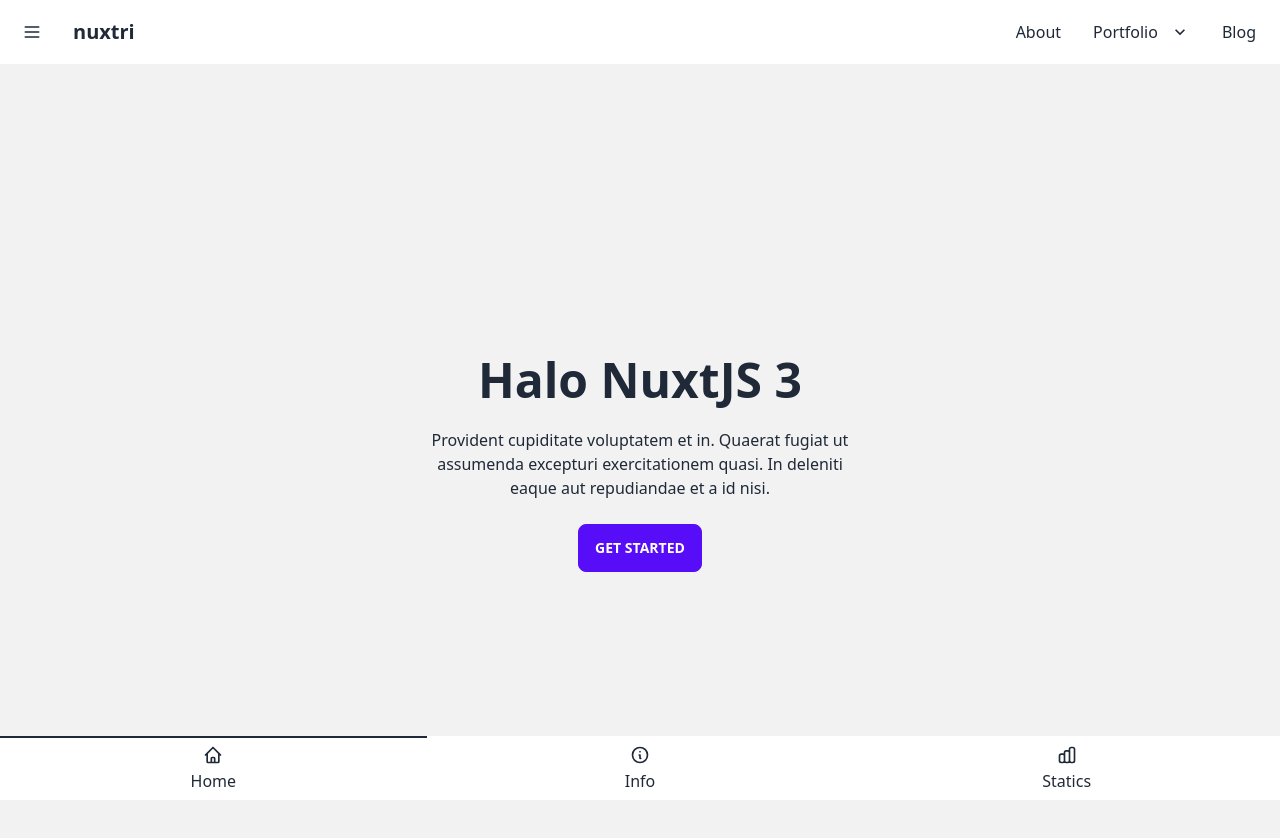
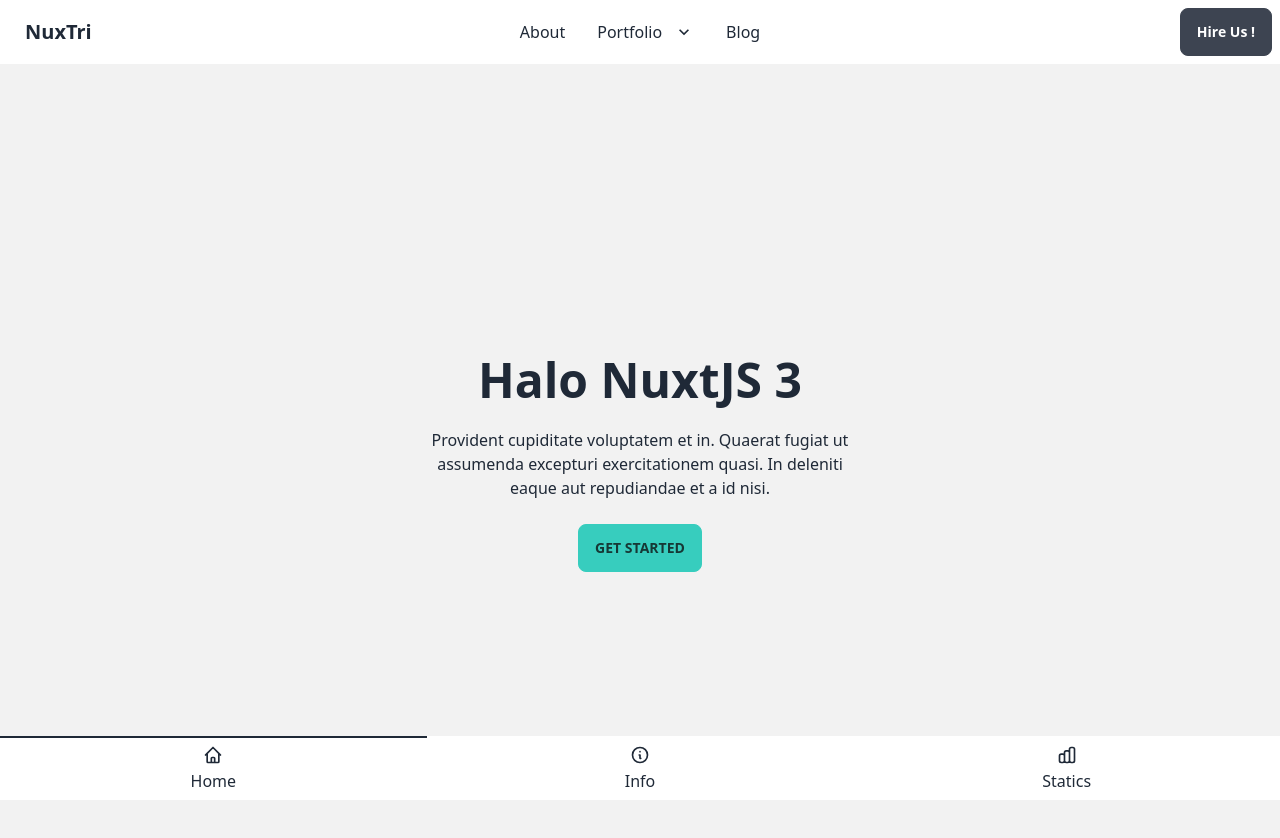
Before and after one commit to azulkipli/nuxtri, a Nuxt app: page / in a window 1280 px wide. Shown: the top 838 px of the page. Built offline with nearby package versions, Linux system fonts and the light colour scheme.

Commit message:
aria-label

```diff
--- a/app.vue
+++ b/app.vue
@@ -3,3 +3,10 @@
   <Hero />
   <BotNav />
 </template>
+<script setup>
+useHead({
+  htmlAttrs: {
+    lang: 'en',
+  }
+})
+</script>
--- a/components/Hero.vue
+++ b/components/Hero.vue
@@ -5,7 +5,7 @@
                 <h1 class="text-5xl font-bold">Halo NuxtJS 3</h1>
                 <p class="py-6">Provident cupiditate voluptatem et in. Quaerat fugiat ut assumenda excepturi
                     exercitationem quasi. In deleniti eaque aut repudiandae et a id nisi.</p>
-                <button aria-label="get-started" class="btn btn-primary">Get Started</button>
+                <button aria-label="get-started" class="btn btn-accent">Get Started</button>
             </div>
         </div>
     </div>
--- a/components/TopNav.vue
+++ b/components/TopNav.vue
@@ -1,17 +1,32 @@
 <template>
   <div class="navbar bg-base-100">
-    <div class="flex-none">
-      <button class="btn btn-square btn-ghost" aria-label="menu">
-        <svg xmlns="http://www.w3.org/2000/svg" fill="none" viewBox="0 0 24 24"
-          class="inline-block w-5 h-5 stroke-current">
-          <path stroke-linecap="round" stroke-linejoin="round" stroke-width="2" d="M4 6h16M4 12h16M4 18h16"></path>
-        </svg>
-      </button>
+    <div class="navbar-start">
+      <div class="dropdown">
+        <label tabindex="0" class="btn btn-ghost lg:hidden">
+          <svg xmlns="http://www.w3.org/2000/svg" class="h-5 w-5" fill="none" viewBox="0 0 24 24" stroke="currentColor">
+            <path stroke-linecap="round" stroke-linejoin="round" stroke-width="2" d="M4 6h16M4 12h8m-8 6h16" />
+          </svg>
+        </label>
+        <ul tabindex="0" class="menu menu-compact dropdown-content mt-3 p-2 shadow bg-base-100 rounded-box w-52">
+          <li><a>Item 1</a></li>
+          <li tabindex="0">
+            <a class="justify-between">
+              Parent
+              <svg class="fill-current" xmlns="http://www.w3.org/2000/svg" width="24" height="24" viewBox="0 0 24 24">
+                <path d="M8.59,16.58L13.17,12L8.59,7.41L10,6L16,12L10,18L8.59,16.58Z" />
+              </svg>
+            </a>
+            <ul class="p-2">
+              <li><a>Submenu 1</a></li>
+              <li><a>Submenu 2</a></li>
+            </ul>
+          </li>
+          <li><a>Item 3</a></li>
+        </ul>
+      </div>
+      <a class="btn btn-ghost normal-case text-xl">NuxTri</a>
     </div>
-    <div class="flex-1">
-      <a class="btn btn-ghost normal-case text-xl">nuxtri</a>
-    </div>
-    <div class="flex-none">
+    <div class="navbar-center hidden lg:flex">
       <ul class="menu menu-horizontal p-0">
         <li><a>About</a></li>
         <li tabindex="0">
@@ -21,7 +36,7 @@
               <path d="M7.41,8.58L12,13.17L16.59,8.58L18,10L12,16L6,10L7.41,8.58Z" />
             </svg>
           </a>
-          <ul class="p-2 bg-base-100">
+          <ul class="p-2">
             <li><a>Submenu 1</a></li>
             <li><a>Submenu 2</a></li>
           </ul>
@@ -29,5 +44,8 @@
         <li><a>Blog</a></li>
       </ul>
     </div>
+    <div class="navbar-end">
+      <a class="btn text-white normal-case">Hire Us !</a>
+    </div>
   </div>
 </template>
```
